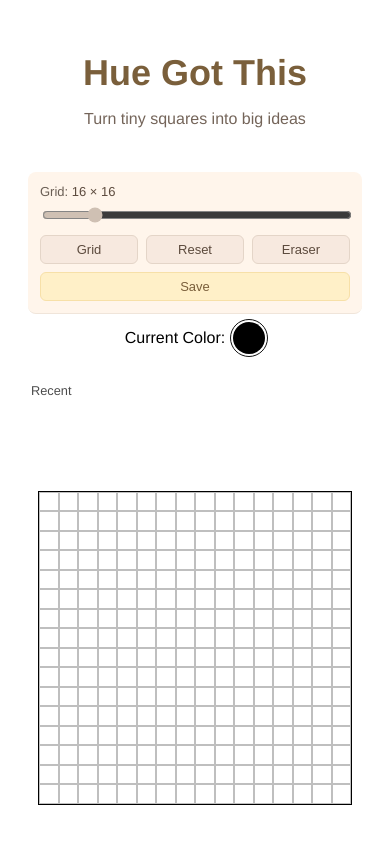
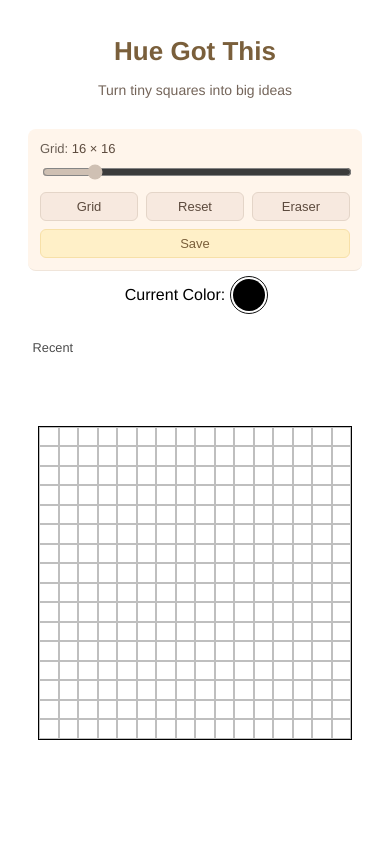
Before and after one commit to NinjaCrack/odin-etch-a-sketch, a plain HTML site: page index.html in a window 390 px wide. Drawn offline with Linux system fonts and the light colour scheme.

Commit message:
refactor: adjust components size for mobile

```diff
--- a/css/style.css
+++ b/css/style.css
@@ -22,6 +22,24 @@ body {
   opacity: 0.85;
 }
 
+@media (max-width: 480px) {
+  #page-header {
+    margin: 12px 0 8px;
+  }
+
+  #page-header h1 {
+    font-size: 26px;
+    line-height: 1.15;
+    margin-bottom: 4px;
+  }
+
+  #page-header .subtitle {
+    font-size: 14px;
+    line-height: 1.3;
+  }
+}
+
+
 .container {
   max-width: 1200px;
   margin: 0 auto;
@@ -41,6 +59,7 @@ body {
     width: 80vmin;
     border: 1px solid black;
     touch-action: none;
+    margin-bottom: 0.5rem;
 }
 .row{
     display: flex;
@@ -211,13 +230,12 @@ body {
     margin-top: 0.5rem;
     padding: 0.5rem;
     width: 80vmin;
-    height: 3.5rem;
+    height: 2.5rem;
 
     align-items: center;
     opacity: 0.95;
     overflow-x: scroll ;
     overflow-y: hidden;
-
 
 }
 
@@ -225,3 +243,11 @@ body {
     font-size: 0.8rem;
     opacity: 0.7;
 }
+@media (max-width: 480px) {
+  .recent-palette {
+    height: 2.5rem;
+    padding: 0.3rem 0.4rem;
+    margin-top: 0.2rem;
+    gap: 0.3rem;
+  }
+}
```
